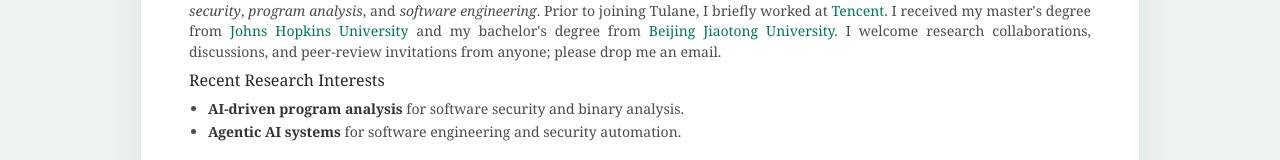
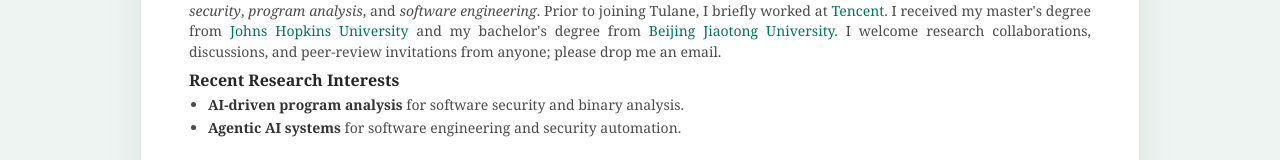
Before and after one commit to Ryan-hub-bit/ryan-hub-bit.github.io, a Next.js app: page / in a window 1280 px wide. Shown: the part 459-619 px from the top of the page. Built offline with nearby package versions, Linux system fonts and the light colour scheme.

Commit message:
Refine research interest heading spacing and emphasis

```diff
--- a/app/globals.css
+++ b/app/globals.css
@@ -428,8 +428,9 @@ a.social-link:focus-visible {
 
 .research-interests { margin-top: calc(var(--section-spacing) / 2); }
 .research-interests h2 {
-  margin: 0 0 8px;
+  margin: 0 0 4px;
   font-size: 1rem;
+  font-weight: 600;
 }
 .research-interests ul {
   display: grid;
```
